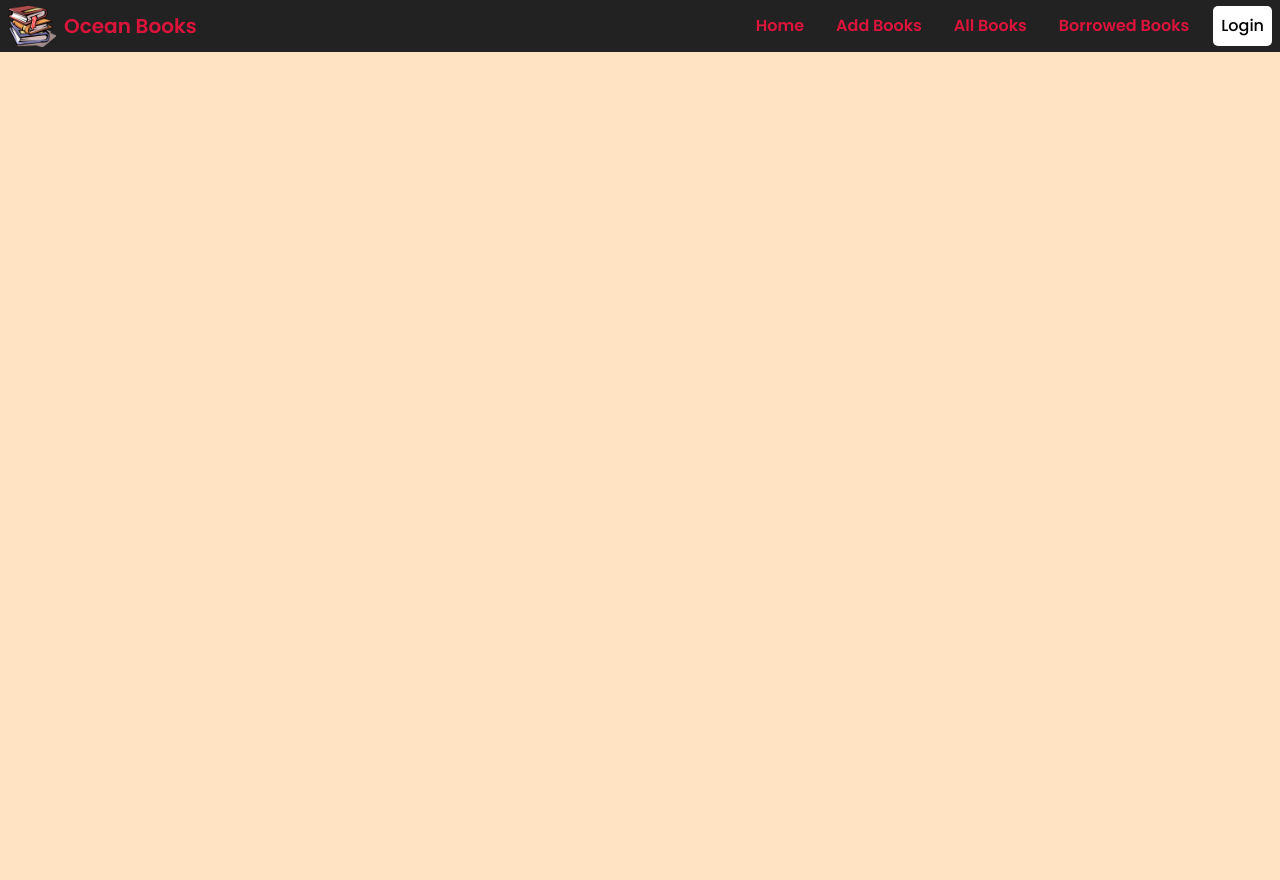
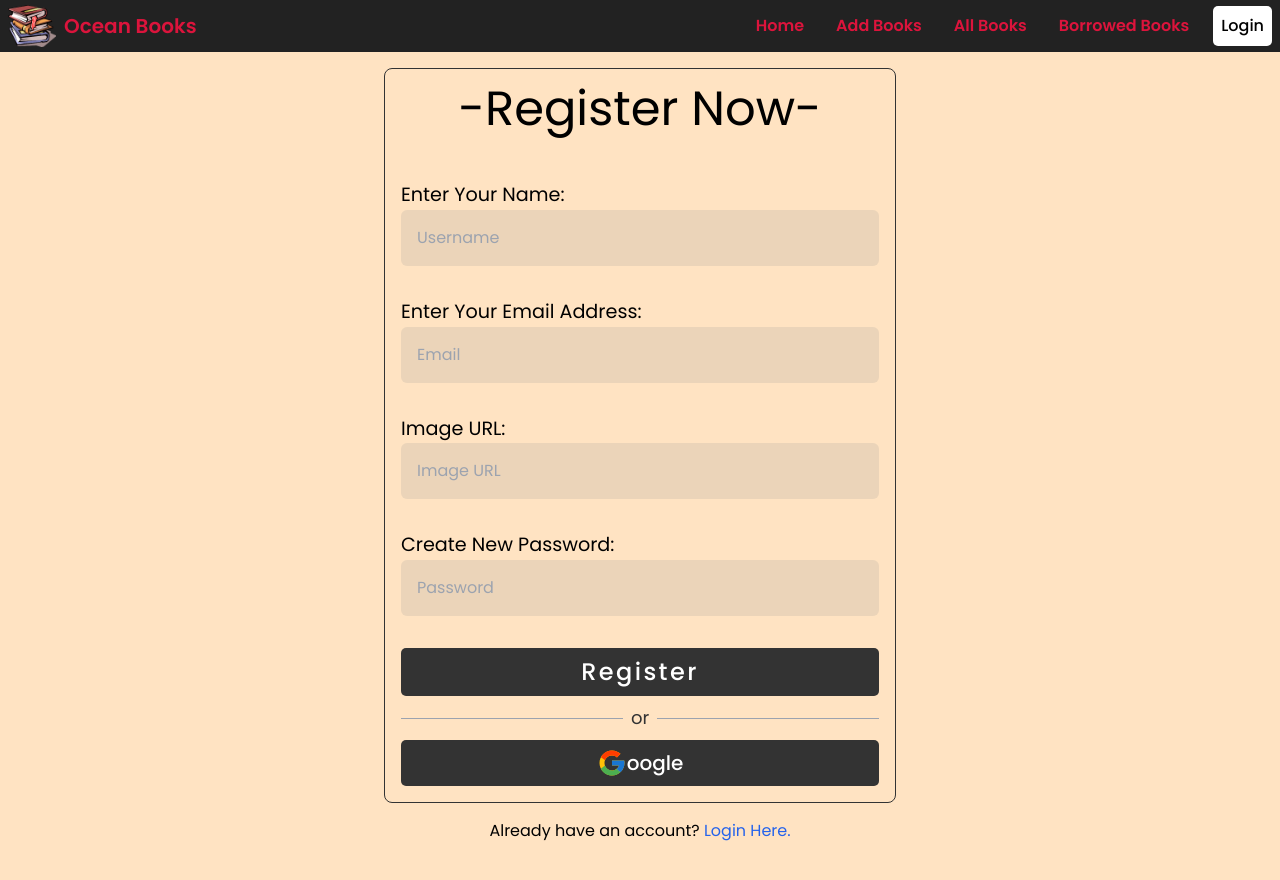
Before and after one commit to FAHIM-33/A11-OceanBooks, a React (Vite) app: page /register in a window 1280 px wide. Shown: the top 880 px of the page. Before the commit the page ends 800 px from the top, so only its background shows below. Built offline with nearby package versions, Linux system fonts and the light colour scheme; no server answers.

Commit message:
Added Register

```diff
--- a/src/Components/Navbar.jsx
+++ b/src/Components/Navbar.jsx
@@ -1,13 +1,17 @@
+import { useContext } from "react";
 import { Link, NavLink } from "react-router-dom";
+import { AuthContext } from "../Providers/AuthProvider";
 
 const Navbar = () => {
+
+    const { user, loading, logOut } = useContext(AuthContext)
+    // console.log(user)
 
     const links = <>
         <NavLink to="/"><li>Home</li></NavLink>
         <NavLink to="/addBooks"><li>Add Books</li></NavLink>
         <NavLink to="/allBooks"><li>All Books</li></NavLink>
         <NavLink to="/borrowed"><li>Borrowed Books</li></NavLink>
-        {/* <NavLink to="/login"><li>Login</li></NavLink> */}
     </>
 
     return (
@@ -19,12 +23,20 @@ const Navbar = () => {
                 </div>
                 <ul className="flex pl-12 items-center justify-end gap-4 font-semibold p-2">
 
-                        {
-                            links
-                        }
+                    {
+                        links
+                    }
 
                 </ul>
-                <Link className="login" to="/login"><button className="px-2 text-black bg-white btn h-full w-fit">Login</button></Link>
+                {
+                    user?.email ?
+                        <div className="flex items-center gap-2">
+                            <img className="w-10 border block rounded-full" src={loading || user.photoURL} alt="broken pic" />
+                            <button onClick={logOut} className="px-2 text-black bg-white btn py-1 w-fit">Logout</button>
+                        </div>
+                        :
+                        <Link className="login" to="/login"><button className="px-2 text-black bg-white btn h-full w-fit">Login</button></Link>
+                }
             </nav>
         </div>
     );
--- a/src/Pages/Login.jsx
+++ b/src/Pages/Login.jsx
@@ -6,13 +6,13 @@ import toast from 'react-hot-toast';
 
 
 const Login = () => {
-    let { login, googleLogin, Toast } = useContext(AuthContext)
+    let { login, googleLogin } = useContext(AuthContext)
     let nav = useNavigate()
     const handleLogin = (e) => {
         e.preventDefault()
-        let toastID = toast.loading("Loggin in...")
         let email = e.target.email.value
         let password = e.target.password.value
+        let toastID = toast.loading("Loggin in...")
         login(email, password)
             .then(() => {
                 nav('/')
@@ -24,20 +24,17 @@ const Login = () => {
     }
     const handleGoogleLogin = (e) => {
         e.preventDefault()
+        let toastID = toast.loading("Logging in with Google")
         googleLogin()
             .then(() => {
                 nav('/')
-                Toast.fire({
-                    icon: 'success',
-                    title: 'Logged in with Google'
-                })
+                toast.success("Logged in with Google", {id: toastID})
             })
-            .catch((error) => Toast.fire({
-                icon: 'error',
-                title: error.code
-            }))
+            .catch(() => {
+                toast.error("Failed to login with Google", {id: toastID})
+            })
+    }
 
-    }
     return (
         <div className="">
             <form onSubmit={handleLogin} className="lg:w-2/5 md:4/5 m-4 md:mx-auto p-4 border border-low rounded-md">
--- a/src/Pages/Register.jsx
+++ b/src/Pages/Register.jsx
@@ -1,8 +1,111 @@
+import { AuthContext } from "../Providers/AuthProvider";
+import { useContext } from "react";
+import toast from "react-hot-toast";
+import { FcGoogle } from 'react-icons/fc';
+import { Link, useNavigate } from 'react-router-dom';
 
 const Register = () => {
+    let { createUser, updateNameImg, googleLogin } = useContext(AuthContext)
+    let nav = useNavigate()
+
+    const handleRegister = (e) => {
+        e.preventDefault()
+        let email = e.target.email.value
+        let password = e.target.password.value
+        let name = e.target.name.value
+        let url = e.target.url.value
+
+        let patC = /[A-Z]/
+        let patS = /[!@#$%^&*_/+=:;,.~'"]/;
+
+        if (password.length < 6) {
+            return toast.error("Password must be 6 characters or long")
+        }
+        if (!patC.test(password)) {
+            return toast('Must have a capital character')
+        }
+        if (!patS.test(password)) {
+            return toast('Must contain special character')
+        }
+
+        const toastID = toast.loading("Registering new user...")
+        createUser(email, password)
+            .then(() => {
+                toast.success("Registration Successfully", { id: toastID })
+                updateNameImg(name, url)
+                    .then(() => {
+                        nav('/')
+                    })
+                    .catch(() => toast.error('Could not add username & img'))
+
+            })
+            .catch((error) => {
+                toast.error(`error is: ${error.code}`, { id: toastID })
+            })
+    }
+
+    const handleGoogleLogin = (e) => {
+        e.preventDefault()
+        let toastID = toast.loading("Logging in with Google")
+        googleLogin()
+            .then(() => {
+                nav('/')
+                toast.success("Sign in with Google", { id: toastID })
+            })
+            .catch(() => {
+                toast.error("Failed to login with Google", { id: toastID })
+            })
+    }
+
     return (
-        <div>
+        <div className="pb-16">
+            <form onSubmit={handleRegister} className="lg:w-2/5 md:4/5 m-4 md:mx-auto p-4 border border-low rounded-lg">
+                <div className=''>
+                    <span className="block whitespace-nowrap text-3xl md:text-5xl text-center" >-Register Now-</span>
+                </div>
+                <div className='md:mt-12 mt-8'>
+                    <label htmlFor="name"
+                        className=''
+                    >Enter Your Name:</label>
+                    <br />
+                    <input type="text" name="name" id="name" placeholder="Username"
+                        className="" />
+                </div>
 
+                <div className='md:mt-8 mt-4'>
+                    <label htmlFor="email"
+                        className=''
+                    >Enter Your Email Address:</label>
+                    <br />
+                    <input type="text" name="email" id="email" placeholder="Email"
+                        className="" />
+                </div>
+                <div className='md:mt-8 mt-4'>
+                    <label htmlFor="url"
+                        className=''
+                    >Image URL:</label>
+                    <br />
+                    <input type="text" name="url" id="url" placeholder="Image URL"
+                        className="" />
+                </div>
+
+                <div className='md:mt-8 mt-4'>
+                    <label htmlFor="email"
+                        className=''
+                    >Create New Password:</label>
+                    <br />
+                    <input type="password" name="password" id="password" placeholder="Password"
+                        className="" />
+                </div>
+                <button className='btn p-2 bg-low w-full rounded-md mt-8 text-xl md:text-2xl tracking-widest text-white '>Register</button>
+                <div className='flex items-center gap-2'>
+                    <div className='w-full h-[1px] bg-gray-400'></div>
+                    <div className='text-lg my-2 text-low'>or</div>
+                    <div className='w-full h-[1px] bg-gray-400'></div>
+                </div>
+                <button onClick={handleGoogleLogin} className='btn p-2 bg-low text-xl w-full rounded-md text-white flex  justify-center items-center'><span className='text-2xl md:text-3xl'><FcGoogle></FcGoogle></span>oogle</button>
+            </form>
+            <p className='text-center'>Already have an account? <Link to="/login" className='text-blue-600'>Login Here.</Link></p>
         </div>
     );
 };
```
Also changed, not shown: src/Providers/AuthProvider.jsx (line endings or trailing spaces).
